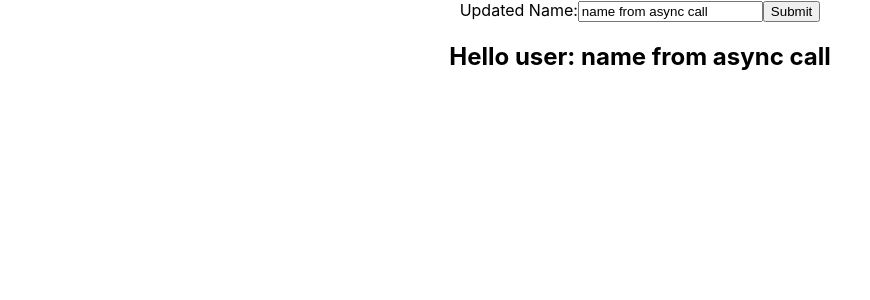
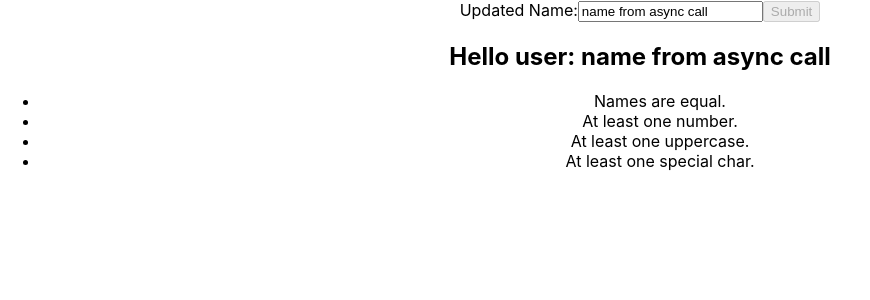
Before and after one commit to soris1989/react-typescript-tutorial, a React (Create React App) app: page / in a window 1280 px wide. Shown: the top 300 px of the page, without its empty margins (0-870 px from the left). Built offline with nearby package versions, Linux system fonts and the light colour scheme.

Commit message:
feat: add validation

```diff
--- a/src/06_Enable/App.tsx
+++ b/src/06_Enable/App.tsx
@@ -2,10 +2,51 @@
 import Hello from "./Hello";
 import NameEdit from "./NameEdit";
 import "./App.scss";
+import Errors from "./Errors";
 
 function App() {
-  const [name, setName] = useState("defaultUserName");
-  const [editingName, setEditingName] = useState("defaultUserName");
+  const [name, setName] = useState<string>("defaultUserName");
+  const [editingName, setEditingName] = useState<string>("defaultUserName");
+  const [errors, setErrors] = useState<string[]>([]);
+
+  // const disabled =
+  //   editingName === "" || editingName === name || !validate(editingName);
+
+  const isValid = errors.length === 0;
+
+  const validate = () => {
+    let valid = true;
+    let _errors: string[] = [];
+
+    if (editingName === "") {
+      _errors = [..._errors, "Editing name is empty."];
+      valid = false;
+    } else {
+      if (editingName === name) {
+        _errors = [..._errors, "Names are equal."];
+        valid = false;
+      }
+      if (!hasNumber(editingName)) {
+        _errors = [..._errors, "At least one number."];
+        valid = false;
+      }
+      if (!hasLowercase(editingName)) {
+        _errors = [..._errors, "At least one lowercase."];
+        valid = false;
+      }
+      if (!hasUppercase(editingName)) {
+        _errors = [..._errors, "At least one uppercase."];
+        valid = false;
+      }
+      if (!hasSpecialChar(editingName)) {
+        _errors = [..._errors, "At least one special char."];
+        valid = false;
+      }
+    }
+
+    setErrors(_errors);
+    return valid;
+  };
 
   const loadName = () => {
     setTimeout(() => {
@@ -18,6 +59,14 @@
     loadName();
   }, []);
 
+  useEffect(() => {
+    validate();
+  }, [editingName]);
+
+  const onNameChange = (val: string) => {
+    setEditingName(val);
+  };
+
   const onNameUpdated = () => {
     setName(editingName);
   };
@@ -26,12 +75,39 @@
     <div className="App">
       <NameEdit
         editingName={editingName}
-        onNameChange={setEditingName}
+        onNameChange={onNameChange}
         onNameUpdated={onNameUpdated}
+        disabled={!isValid}
       />
       <Hello name={name} />
+      <Errors errors={errors} />
     </div>
   );
 }
 
+function validate(val: string) {
+  return /(?=.*\d)(?=.*[a-z])(?=.*[A-Z])(?=.*\W)/.test(val);
+}
+
+function hasNumber(val: string) {
+  return /(?=.*\d)/.test(val);
+}
+
+function hasLowercase(val: string) {
+  return /(?=.*[a-z])/.test(val);
+}
+
+function hasUppercase(val: string) {
+  return /(?=.*[A-Z])/.test(val);
+}
+
+function hasSpecialChar(val: string) {
+  return /[(.&@_)]/.test(val);
+}
+
 export default App;
+
+// (?=.*[a-z])        // use positive look ahead to see if at least one lower case letter exists
+// (?=.*[A-Z])        // use positive look ahead to see if at least one upper case letter exists
+// (?=.*\d)           // use positive look ahead to see if at least one digit exists
+// (?=.*\W)           // use positive look ahead to see if at least one non-word character exists
--- /dev/null
+++ b/src/06_Enable/Errors.tsx
@@ -0,0 +1,15 @@
+interface Props {
+  errors: string[];
+}
+
+function Errors(props: Props) {
+  return (
+    <ul>
+      {props.errors.map((error) => (
+        <li key={error}>{error}</li>
+      ))}
+    </ul>
+  );
+}
+
+export default Errors;
--- a/src/06_Enable/NameEdit.tsx
+++ b/src/06_Enable/NameEdit.tsx
@@ -2,6 +2,7 @@
 
 interface Props {
   editingName: string;
+  disabled: boolean;
   onNameChange: (value: string) => void;
   onNameUpdated: () => void;
 }
@@ -25,7 +26,9 @@
         value={props.editingName}
         onChange={onChange}
       />
-      <button onClick={onSubmit}>Submit</button>
+      <button disabled={props.disabled} onClick={onSubmit}>
+        Submit
+      </button>
     </>
   );
 }
--- a/src/index.tsx
+++ b/src/index.tsx
@@ -1,7 +1,7 @@
 import React from "react";
 import ReactDOM from "react-dom/client";
 import "./index.scss";
-import App from "./05_Refactor/first_approach/App";
+import App from "./06_Enable/App";
 import reportWebVitals from "./reportWebVitals";
 
 const root = ReactDOM.createRoot(
```
